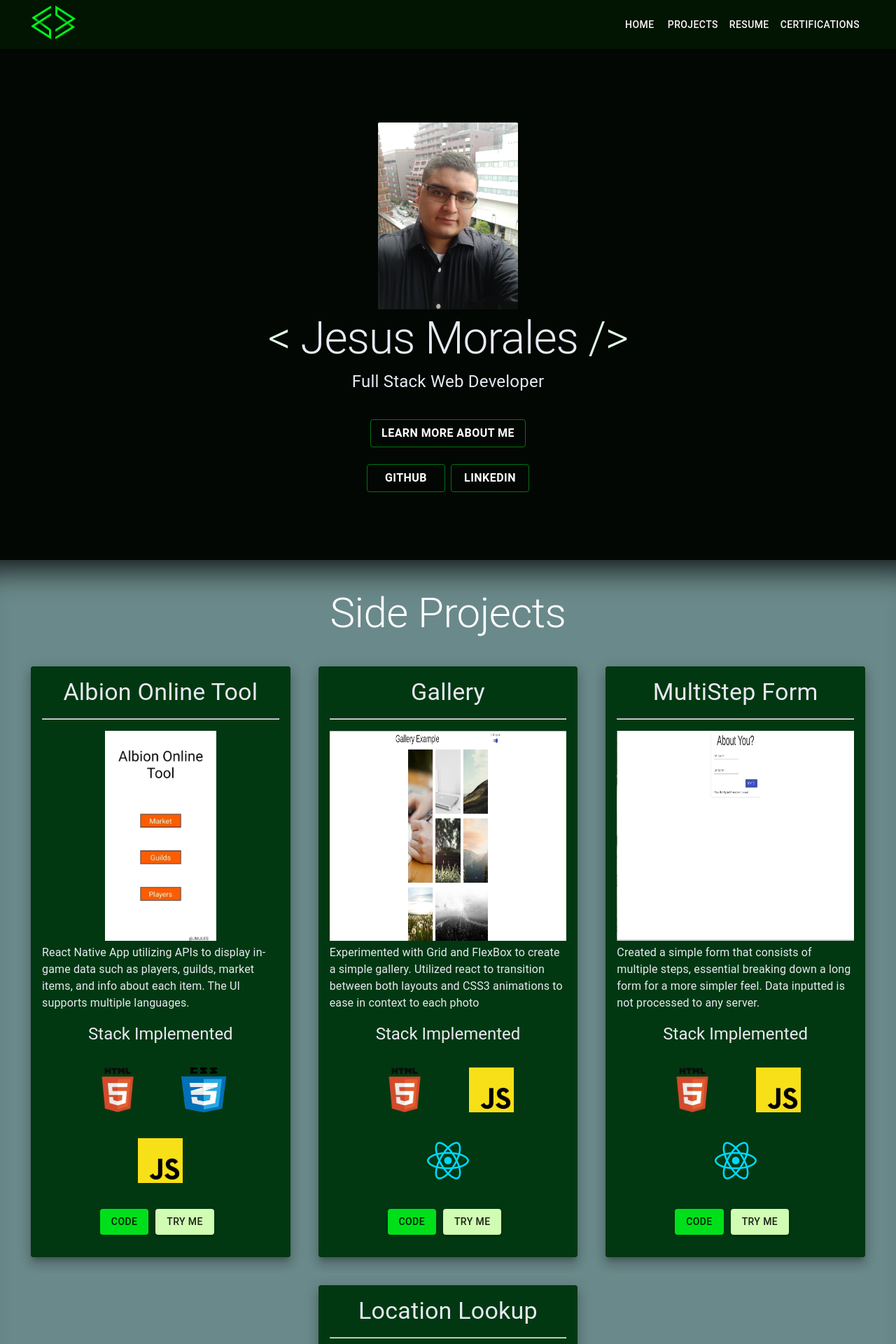
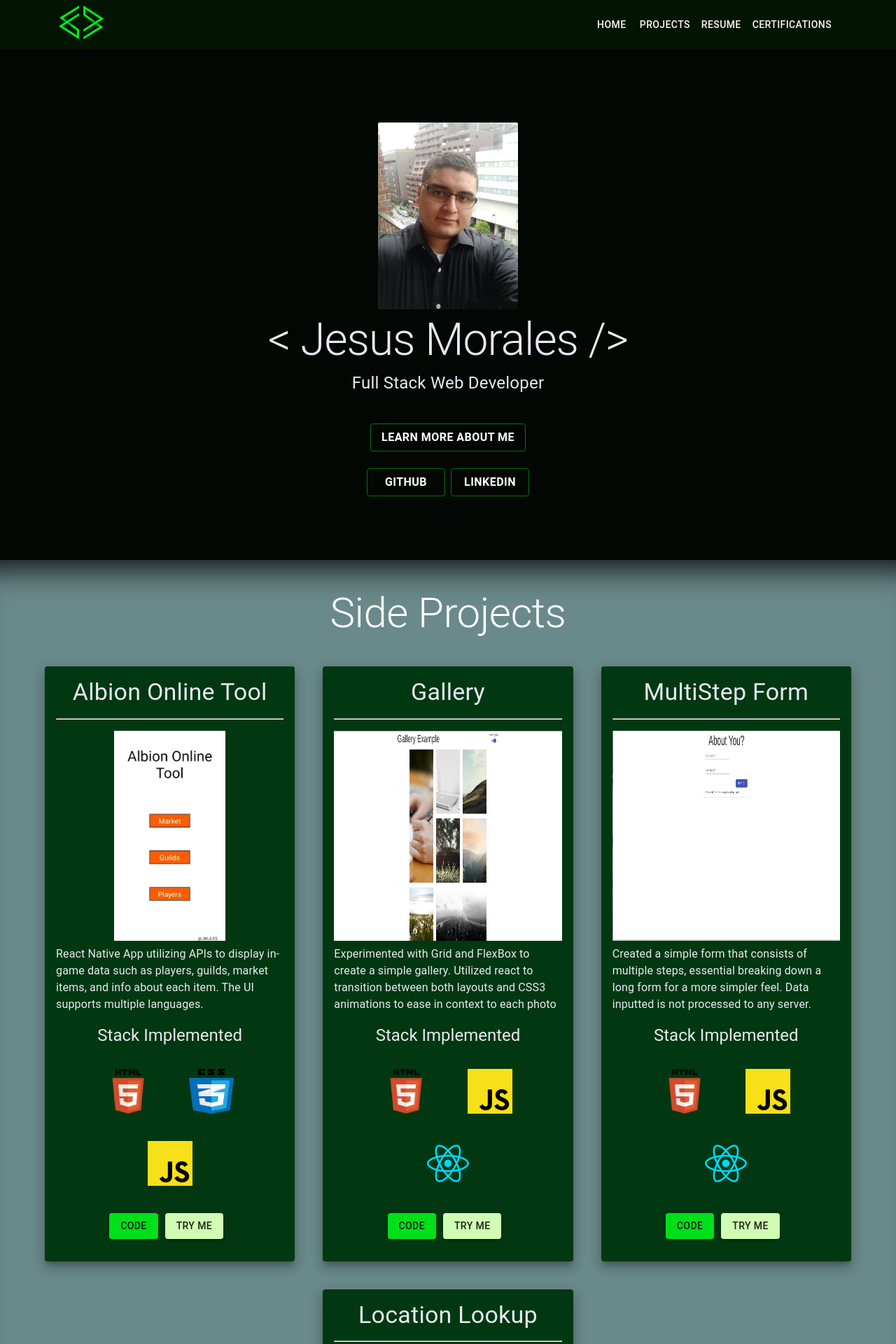
Before and after one commit to jmjles/Web_Portfolio, a React (Create React App) app: page / in a window 1280 px wide. Shown: the top 1920 px of the page at 70% size. Built offline with nearby package versions, Linux system fonts and the light colour scheme.

Commit message:
devop: replace mui, update imports, fix broken styles

```diff
--- a/src/components/SideBar.js
+++ b/src/components/SideBar.js
@@ -1,5 +1,5 @@
 import React from "react";
-import { Grid, Typography as Font, Paper } from "@material-ui/core";
+import { Grid, Typography as Font, Paper } from "@mui/material";
 import { sidebarAni } from "./animeGallery";
 import resume from "../assets/etc/Resume.pdf";
 export default function SideBar({ setToggle }) {
--- a/src/components/layout/Header.js
+++ b/src/components/layout/Header.js
@@ -3,8 +3,8 @@ import React, { useState } from "react";
 //* Assets
 import Resume from "../../assets/etc/Resume.pdf";
 import Logo from "../../assets/pics/logo.png";
-import Menu from "@material-ui/icons/Menu";
-import OpenMenu from "@material-ui/icons/MenuOpen";
+import Menu from "@mui/icons-material/Menu";
+import OpenMenu from "@mui/icons-material/MenuOpen";
 
 //* Components
 import SideBar from "../SideBar";
@@ -14,7 +14,7 @@ import {
   Typography as Font,
   Button,
   Container,
-} from "@material-ui/core";
+} from "@mui/material";
 import { sidebarAni } from "../animeGallery";
 function Header() {
   const [toggle, setToggle] = useState(false);
@@ -29,7 +29,7 @@ function Header() {
         <Container maxWidth="lg">
           <Grid
             component="nav"
-            justify="space-between"
+            justifyContent="space-between"
             container
             alignItems="center"
           >
@@ -37,7 +37,7 @@ function Header() {
               <img src={Logo} alt="J M Logo" id="Logo" />
             </Grid>
             <Grid item id="nav-items" sm>
-              <Grid container alignItems="center" justify="flex-end">
+              <Grid container alignItems="center" justifyContent="flex-end">
                 <Grid item className="DesktopOnly">
                   <Button component="a" color="inherit" href="/">
                     <Font variant="button">Home</Font>
--- a/src/components/pages/about.js
+++ b/src/components/pages/about.js
@@ -1,5 +1,5 @@
 import React from "react";
-import { Container, Typography as Font, Paper, Grid } from "@material-ui/core";
+import { Container, Typography as Font, Paper, Grid } from "@mui/material";
 import CSS3 from "../../assets/pics/css3.png";
 import HTML5 from "../../assets/pics/html5.png";
 import JS from "../../assets/pics/js.png";
--- a/src/components/pages/certificates.js
+++ b/src/components/pages/certificates.js
@@ -5,7 +5,7 @@ import {
   Grid,
   Paper,
   Typography as Font,
-} from "@material-ui/core";
+} from "@mui/material";
 import { lambda as la, udacity as uda } from "../../assets";
 const certificates = () => {
   class Cert {
--- a/src/components/pages/home.js
+++ b/src/components/pages/home.js
@@ -1,6 +1,6 @@
 import React from "react";
 import portrait from "../../assets/pics/portrait.jpg";
-import { Container, Typography as Font, Button, Grid } from "@material-ui/core";
+import { Container, Typography as Font, Button, Grid } from "@mui/material";
 function Home() {
   return (
     <Container
@@ -17,7 +17,7 @@ function Home() {
       <Font variant="body1">
         Full Stack Web Developer
       </Font>
-      <Grid container className="Buttons" justify="center" spacing={1}>
+      <Grid container className="Buttons" justifyContent="center" spacing={1}>
         <Grid item xs={12} >
           <Button
             variant="outlined"
--- a/src/components/pages/projects.js
+++ b/src/components/pages/projects.js
@@ -6,7 +6,7 @@ import {
   Container,
   Button,
   Paper,
-} from "@material-ui/core";
+} from "@mui/material";
 const {
   html,
   css,
@@ -79,7 +79,7 @@ export default function Projects() {
         Side Projects
       </Font>
       <Container maxWidth="lg">
-        <Grid container spacing={5} justify="center">
+        <Grid container spacing={5} justifyContent="center">
           {projects.map((project, i) => (
             <Grid key={project.name} item xs={12} sm={6} md={4}>
               <Card elevation={10} className="ProjectCard">
--- a/src/index.js
+++ b/src/index.js
@@ -2,15 +2,11 @@ import React from "react";
 import ReactDOM from "react-dom";
 import "./styles/index.css";
 import App from "./App";
-import { CssBaseline } from "@material-ui/core";
-import {
-  MuiThemeProvider,
-  createMuiTheme,
-  StylesProvider
-} from "@material-ui/core";
+import { CssBaseline,ThemeProvider } from "@mui/material";
+import { StyledEngineProvider , createTheme } from "@mui/material/styles";
 import { BrowserRouter as Router } from "react-router-dom";
 
-const theme = createMuiTheme({
+const theme = createTheme({
   palette: {
     primary: {
       main: "#00E01A",
@@ -29,14 +25,14 @@ const theme = createMuiTheme({
 });
 
 ReactDOM.render(
-  <MuiThemeProvider theme={theme}>
+  <ThemeProvider theme={theme}>
     <CssBaseline>
-      <StylesProvider injectFirst>
+      <StyledEngineProvider injectFirst>
         <Router>
           <App />
         </Router>
-      </StylesProvider>
+      </StyledEngineProvider>
     </CssBaseline>
-  </MuiThemeProvider>,
+  </ThemeProvider>,
   document.getElementById("root")
 );
```
Also changed, not shown: package.json (+4 -3 lines), 1 other file (tests, documents, lock files or other folders).
